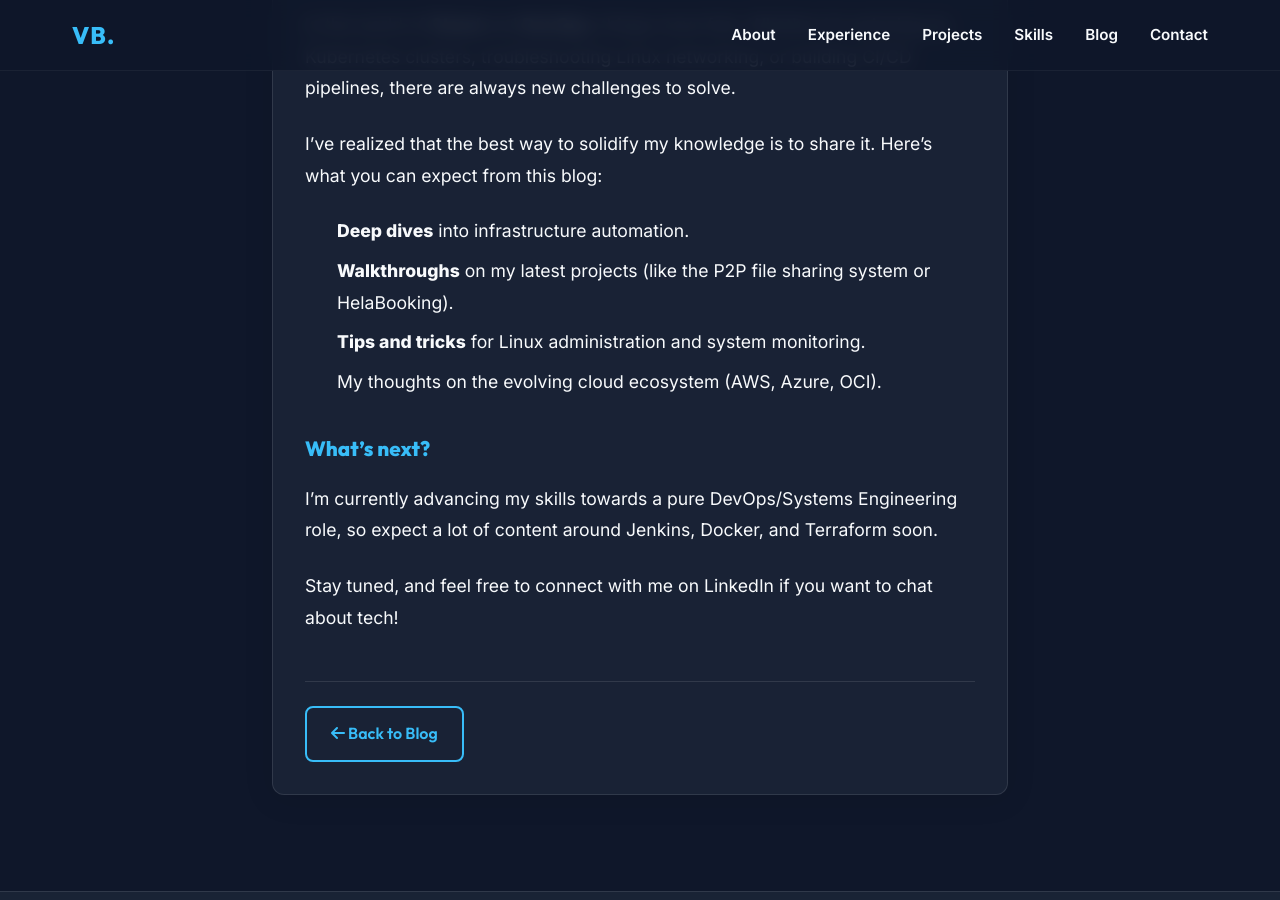
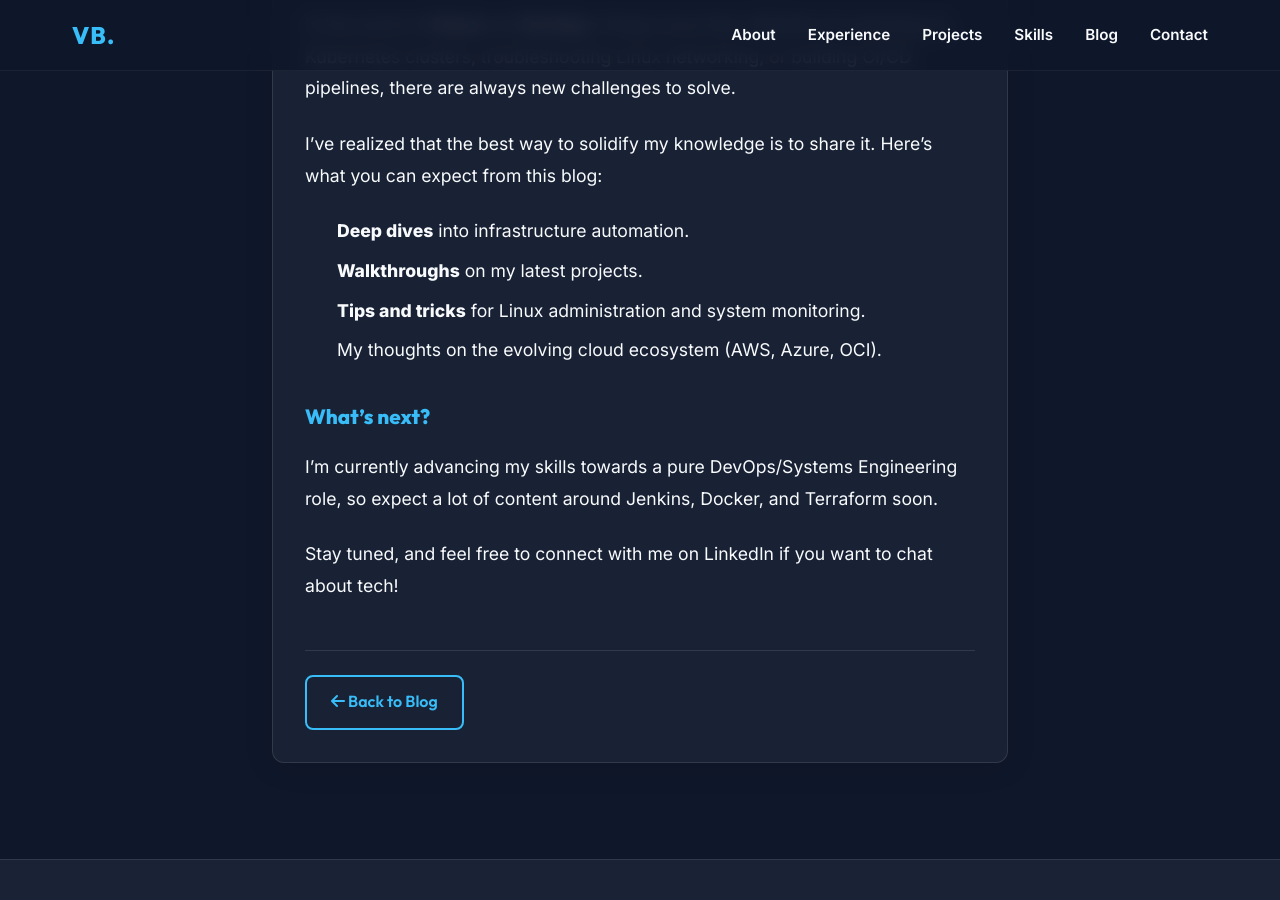
Before and after one commit to vilochanabandara/vilochanabandara.github.io, a Jekyll site: the page built from _posts/2026-04-03-welcome-to-my-blog.md, in a window 1280 px wide and 900 px high, scrolled down 536 px. Built offline with Jekyll 4.4.1, drawn with Linux system fonts in a browser that asks for light colours.

Commit message:
Blog Change
Removed specific project examples from blog introduction.

```diff
--- a/_posts/2026-04-03-welcome-to-my-blog.md
+++ b/_posts/2026-04-03-welcome-to-my-blog.md
@@ -13,7 +13,7 @@ In the world of **Cloud** and **DevOps**, things move fast. Whether it's spinnin
 I've realized that the best way to solidify my knowledge is to share it. Here's what you can expect from this blog:
 
 *   **Deep dives** into infrastructure automation.
-*   **Walkthroughs** on my latest projects (like the P2P file sharing system or HelaBooking).
+*   **Walkthroughs** on my latest projects.
 *   **Tips and tricks** for Linux administration and system monitoring.
 *   My thoughts on the evolving cloud ecosystem (AWS, Azure, OCI).
 
```
